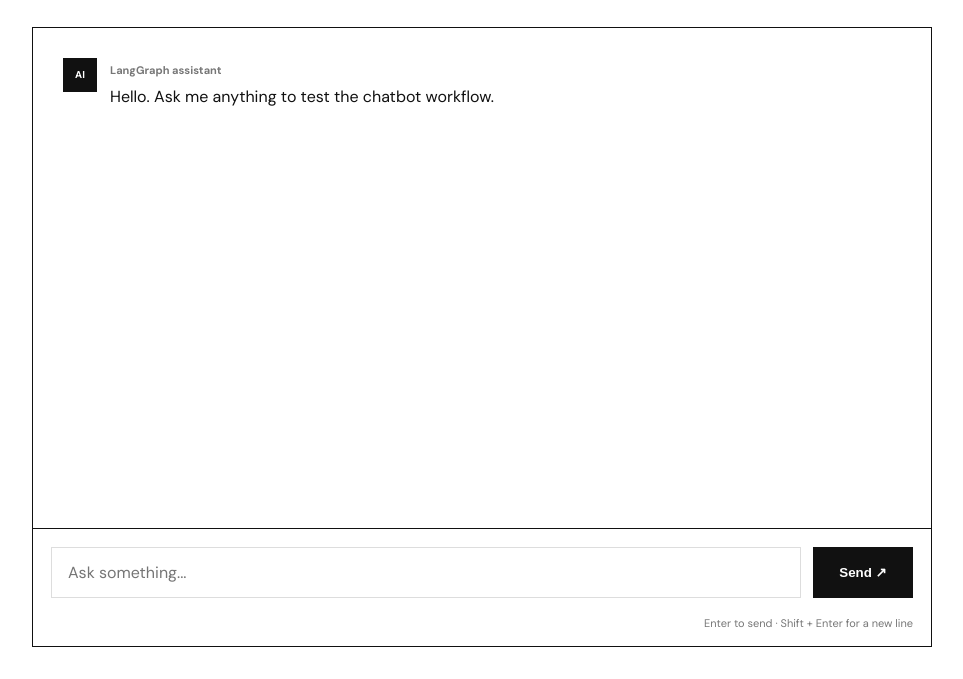
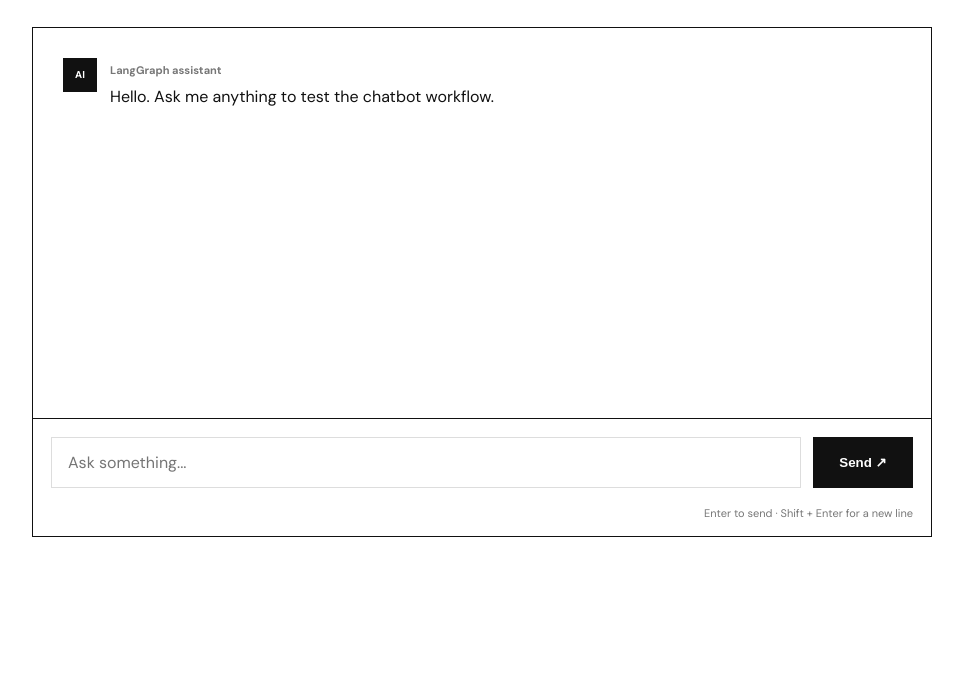
Before and after one commit to animeshtripathii/Langgraph-learning-lab, a website: page Chatbot/public/index.html in a window 1280 px wide. Shown: the part 167-846 px from the top of the page, without its empty margins (158-1121 px from the left). After the commit the page ends 800 px from the top, so only its background shows below. Drawn offline with Linux system fonts and the light colour scheme.

Commit message:
Fix chat scroll behavior

```diff
--- a/Chatbot/public/app.js
+++ b/Chatbot/public/app.js
@@ -2,6 +2,10 @@ const form = document.querySelector("#chat-form");
 const prompt = document.querySelector("#prompt");
 const messagesElement = document.querySelector("#messages");
 const history = [];
+
+function scrollMessagesToBottom() {
+  messagesElement.scrollTop = messagesElement.scrollHeight;
+}
 
 function addMessage(role, content = "") {
   const article = document.createElement("article");
@@ -10,7 +14,7 @@ function addMessage(role, content = "") {
   const paragraph = article.querySelector("p");
   paragraph.textContent = content;
   messagesElement.append(article);
-  messagesElement.scrollTop = messagesElement.scrollHeight;
+  scrollMessagesToBottom();
   return paragraph;
 }
 
@@ -50,7 +54,7 @@ form.addEventListener("submit", async (event) => {
       const chunk = decoder.decode(value, { stream: true });
       assistantMessage += chunk;
       assistantParagraph.textContent = assistantMessage;
-      messagesElement.scrollTop = messagesElement.scrollHeight;
+      scrollMessagesToBottom();
     }
 
     history.push({ role: "assistant", content: assistantMessage });
--- a/Chatbot/public/styles.css
+++ b/Chatbot/public/styles.css
@@ -10,16 +10,17 @@
 }
 
 * { box-sizing: border-box; }
-body { margin: 0; min-height: 100vh; color: var(--black); font-family: "DM Sans", sans-serif; background: var(--white); }
-.shell { width: min(100% - 40px, 900px); margin: auto; padding: 48px 0 32px; }
+html, body { height: 100%; }
+body { margin: 0; min-height: 100vh; color: var(--black); font-family: "DM Sans", sans-serif; background: var(--white); overflow: hidden; }
+.shell { width: min(100% - 40px, 900px); height: calc(100vh - 64px); margin: auto; padding: 48px 0 32px; display: flex; flex-direction: column; }
 .eyebrow { margin: 0 0 12px; color: var(--gray); font-size: 11px; font-weight: 700; letter-spacing: 2px; }
 .heading-row { display: flex; justify-content: space-between; align-items: flex-start; gap: 20px; }
 h1 { margin: 0; font: 700 clamp(32px, 6vw, 56px)/.98 "Space Grotesk", sans-serif; letter-spacing: 0; }
 .subtitle { margin: 14px 0 0; color: var(--gray); font-size: 16px; }
 .status { padding: 9px 13px; border: 1px solid var(--black); color: var(--black); font-size: 12px; font-weight: 700; white-space: nowrap; }
 .status i { display: inline-block; width: 7px; height: 7px; margin-right: 7px; border-radius: 50%; background: var(--black); }
-.chat-panel { min-height: 620px; display: flex; flex-direction: column; margin-top: 30px; border: 1px solid var(--black); background: var(--white); }
-.messages { flex: 1; padding: 30px; overflow-y: auto; }
+.chat-panel { flex: 1; min-height: 0; display: flex; flex-direction: column; margin-top: 30px; border: 1px solid var(--black); background: var(--white); overflow: hidden; }
+.messages { flex: 1; min-height: 0; padding: 30px; overflow-y: auto; overscroll-behavior: contain; }
 .message { display: flex; gap: 13px; max-width: 78%; margin-bottom: 26px; animation: rise .25s ease both; }
 .message.user { margin-left: auto; flex-direction: row-reverse; text-align: right; }
 .avatar { display: grid; flex: 0 0 34px; place-items: center; width: 34px; height: 34px; background: var(--black); color: var(--white); font-size: 10px; font-weight: 700; }
@@ -35,4 +36,4 @@ button:disabled { opacity: .5; cursor: wait; }
 .hint { margin: 0; padding: 0 18px 16px; color: var(--gray); font-size: 11px; text-align: right; }
 .sr-only { position: absolute; width: 1px; height: 1px; overflow: hidden; clip: rect(0, 0, 0, 0); }
 @keyframes rise { from { opacity: 0; transform: translateY(6px); } to { opacity: 1; transform: translateY(0); } }
-@media (max-width: 620px) { .shell { width: calc(100% - 24px); padding-top: 28px; } .heading-row { display: block; } .status { display: inline-block; margin-top: 18px; } .chat-panel { min-height: calc(100vh - 230px); } .messages { padding: 22px 16px; } .message { max-width: 92%; } form { padding: 12px; } button { min-width: 76px; } }
+@media (max-width: 620px) { .shell { width: calc(100% - 24px); height: calc(100vh - 36px); padding-top: 28px; } .heading-row { display: block; } .status { display: inline-block; margin-top: 18px; } .chat-panel { min-height: 0; } .messages { padding: 22px 16px; } .message { max-width: 92%; } form { padding: 12px; } button { min-width: 76px; } }
```
